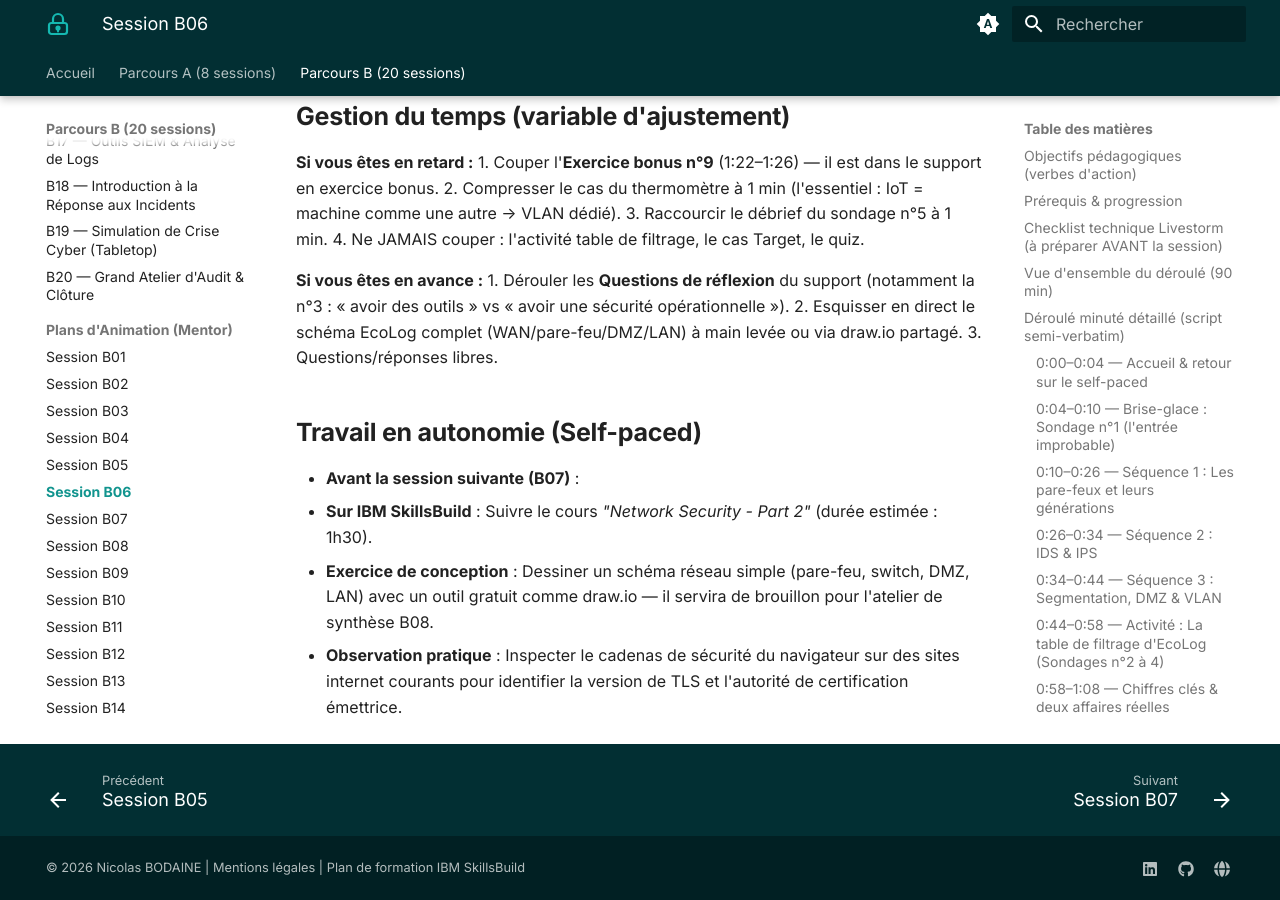
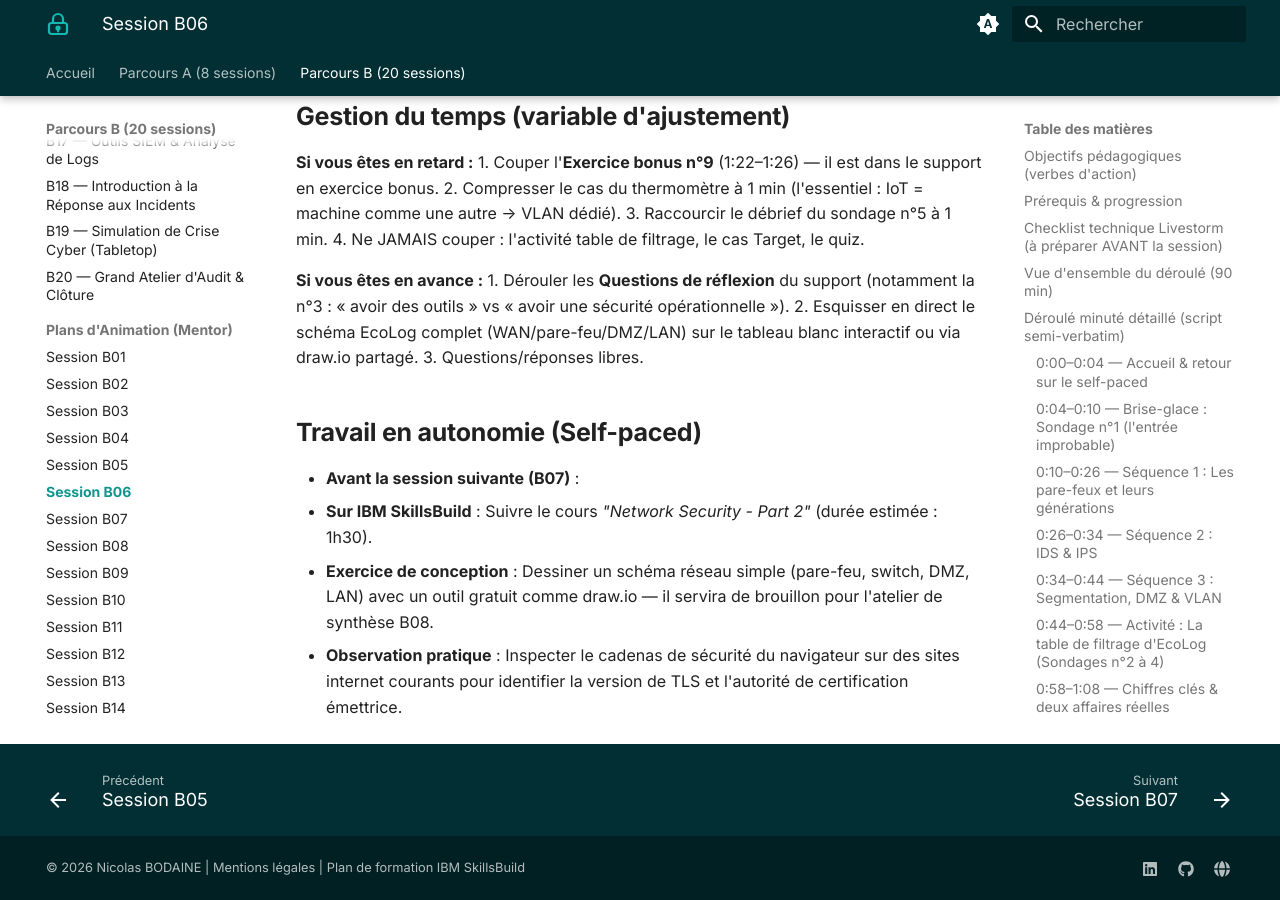
Before and after one commit to NicoBOD/Cybersecurity-Guided-Learning-Experience-IBM-SkillsBuild, an MkDocs documentation site: the page built from docs/ressources-pedagogiques/parcours-B-20sessions/plans-de-seance/B_S06_plan.md, in a window 1280 px wide and 900 px high, scrolled down 7156 px. Built offline with MkDocs 1.6.1 and Material for MkDocs 9.7.7, drawn with Linux system fonts in a browser that asks for light colours.

Commit message:
fix(B06): reformuler « à main levée » en tableau blanc interactif
Évite toute ambiguïté avec une interaction à main levée, incompatible
avec le format webinaire Livestorm.

Co-Authored-By: Claude Fable 5 <noreply@anthropic.com>
Claude-Session: https://claude.ai/code/session_01Ps7Xm1CCkojBwu43mAmv2z

```diff
--- a/docs/ressources-pedagogiques/parcours-B-20sessions/plans-de-seance/B_S06_plan.md
+++ b/docs/ressources-pedagogiques/parcours-B-20sessions/plans-de-seance/B_S06_plan.md
@@ -169,7 +169,7 @@ Parcours : B 20 sessions  |  Module : B — Systèmes & réseaux  |  Durée : 90
 
 **Si vous êtes en avance :**
 1. Dérouler les **Questions de réflexion** du support (notamment la n°3 : « avoir des outils » vs « avoir une sécurité opérationnelle »).
-2. Esquisser en direct le schéma EcoLog complet (WAN/pare-feu/DMZ/LAN) à main levée ou via draw.io partagé.
+2. Esquisser en direct le schéma EcoLog complet (WAN/pare-feu/DMZ/LAN) sur le tableau blanc interactif ou via draw.io partagé.
 3. Questions/réponses libres.
 
 ## Travail en autonomie (Self-paced)
```
